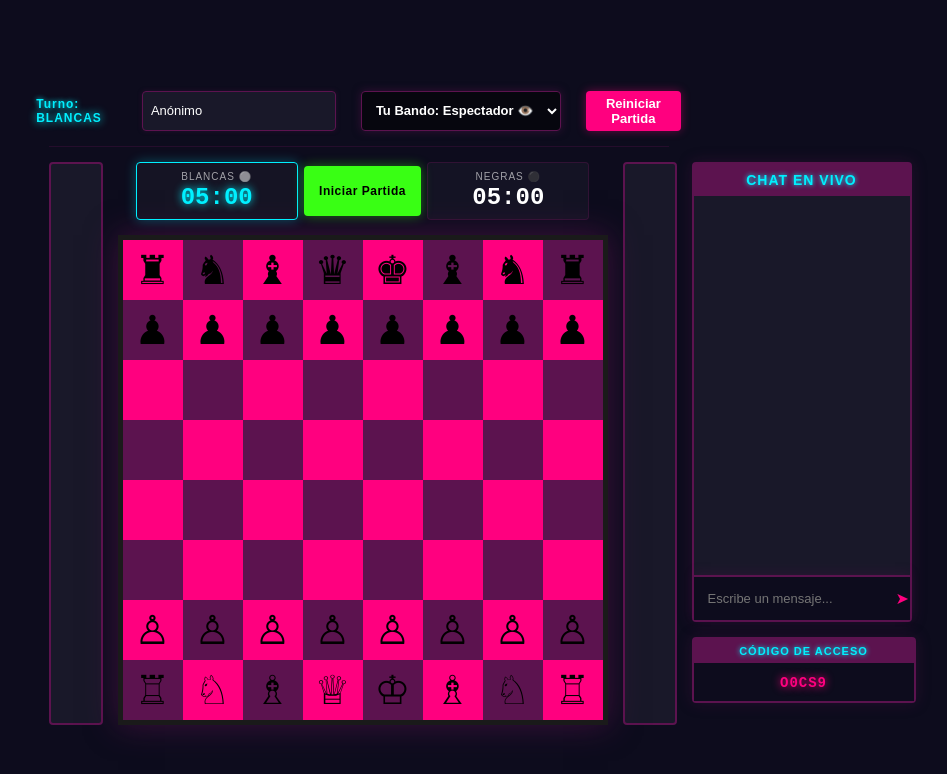
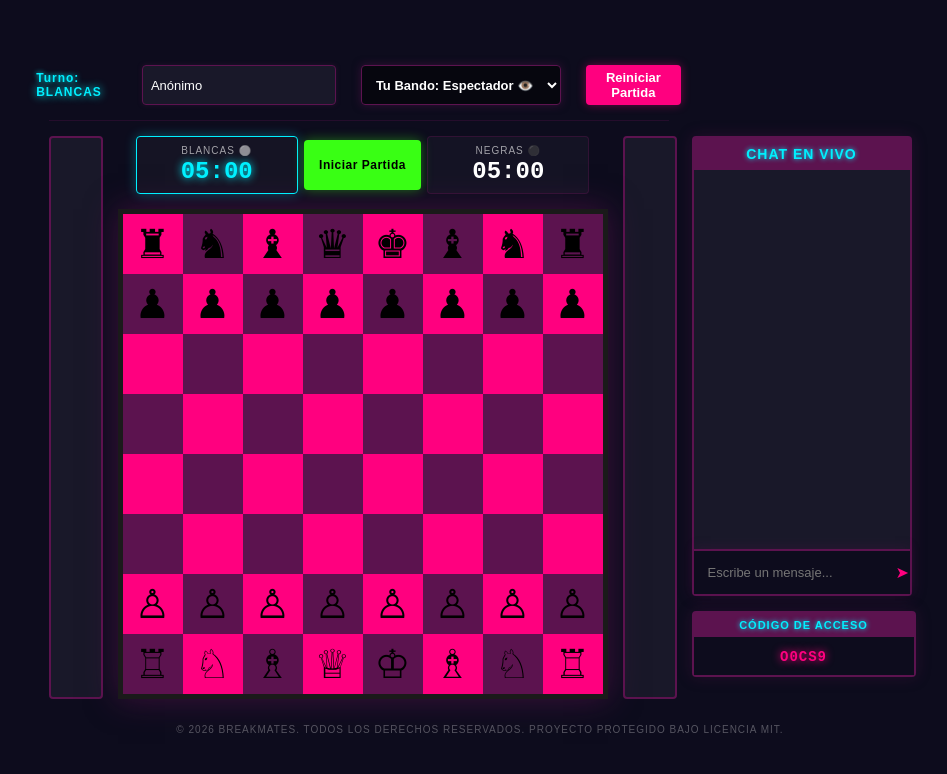
Before and after one commit to VanneVannu/mi-ajedrez-BreakMates, a website: page index.html in a window 1280 px wide. Both pictures are taken after a click on the button "CREAR PARTIDA PRIVADA 🎲". Shown: the whole page, without its empty margins (160-1107 px from the left). Drawn offline with nearby package versions, Linux system fonts and the light colour scheme; no server answers.

Commit message:
Update index.html
Letrero de protección por Copyright al fondo de la pantalla

```diff
--- a/index.html
+++ b/index.html
@@ -136,6 +136,10 @@
 
   </div><!-- FIN DE LA ZONA-JUEGO -->
 
+       <!-- NUEVO: Letrero de protección por Copyright al fondo de la pantalla -->
+    <footer id="pie-pagina">
+      &copy; 2026 BreakMates. Todos los derechos reservados. Proyecto Protegido bajo Licencia MIT.
+    </footer>
 
   </div> <!-- FIN DEL CONTENEDOR PRINCIPAL -->
 
```
